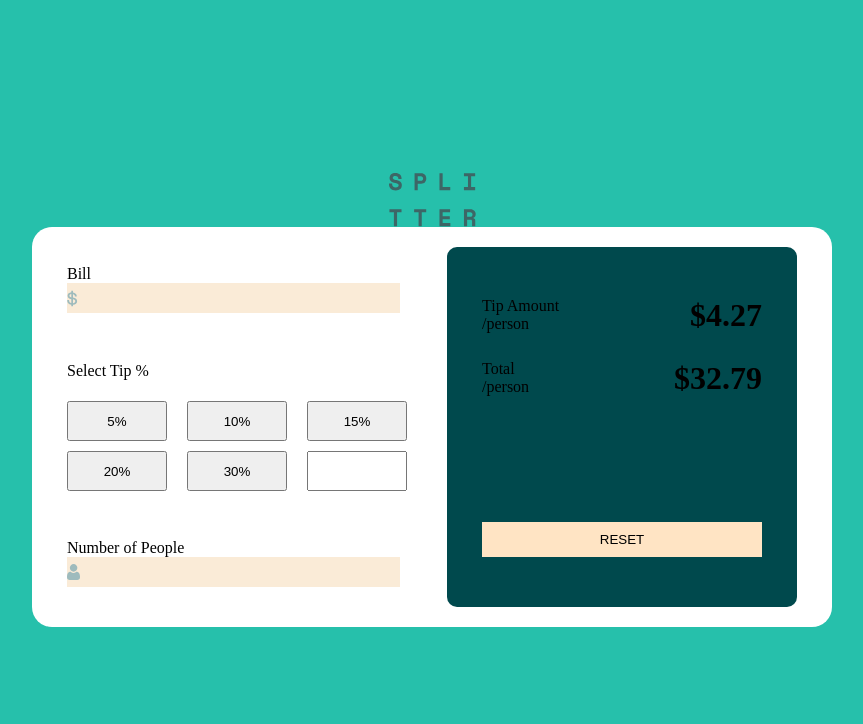
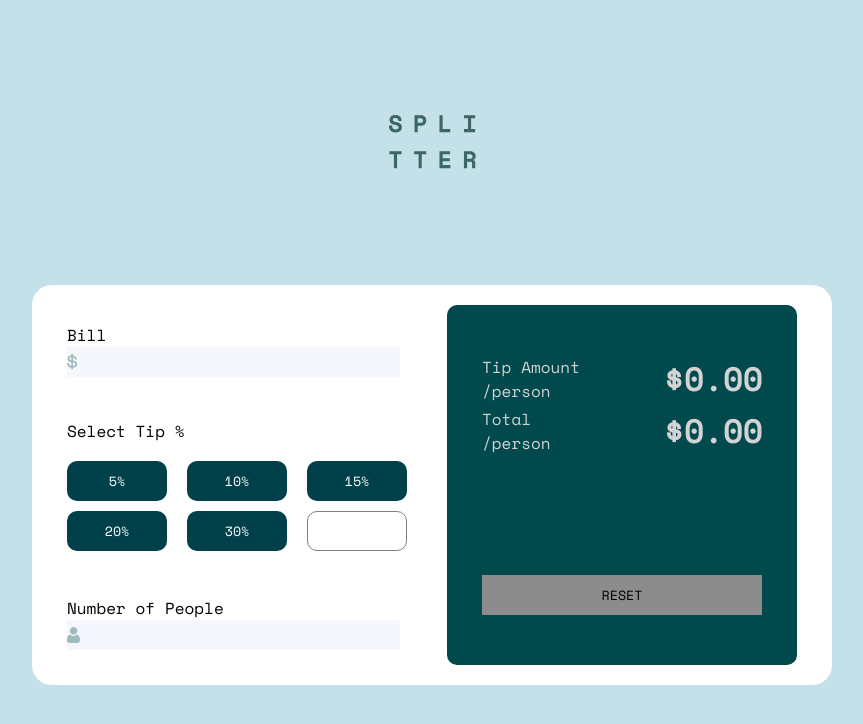
Before and after one commit to lancetoledo/tip-calc-v2, a plain HTML site: page test.html in a window 1280 px wide. Shown: the whole page, without its empty margins (208-1071 px from the left). Drawn offline with nearby package versions, Linux system fonts and the light colour scheme.

Commit message:
Updated CSS

```diff
--- a/script.js
+++ b/script.js
@@ -40,7 +40,7 @@ console.log("YOO")
 
         document.getElementById("tip-per-person").innerText = "$" + tipPerPerson.toFixed(2);
 
-        document.getElementById("total-per-person").innerText = "$" + totalPerPerson;
+        document.getElementById("total-per-person").innerText = "$" + totalPerPerson.toFixed(2);
     }
 
 
@@ -66,3 +66,14 @@ console.log("YOO")
              tipSplit(bill, btns, people);
         })
     })
+
+
+    function reset() {
+        document.getElementById("tip-per-person").innerText = "$0.00"
+
+        document.getElementById("total-per-person").innerText = "$0.00"
+        bill.value = ""
+        people.value = ""
+        custom.value = ""
+
+    }
--- a/style.css
+++ b/style.css
@@ -1,3 +1,5 @@
+@import url('https://fonts.googleapis.com/css2?family=Space+Mono&display=swap');
+
 * {
     margin: 0;
     box-sizing: border-box;
@@ -10,8 +12,9 @@ body {
     flex-direction: column;
     align-items: center;
     justify-content: center;
-    justify-content: space-e;
-    background-color: hsl(172, 67%, 45%);
+    justify-content: space-evenly;
+    background-color: #C4E0E9;
+    font-family: 'Space Mono', monospace;
 }
 
 .container {
@@ -44,7 +47,7 @@ body {
     display: flex;
     align-items: center;
     width: 95%;
-    background-color: antiquewhite;
+    background-color: #F6F7FC;
     height: 30px;
 }
 
@@ -54,6 +57,7 @@ body {
     border: none;
     outline: none;
     text-align: end;
+    font-family: 'Space Mono', monospace;
 }
 
 .tip {
@@ -69,17 +73,28 @@ body {
     display: grid;
     grid-template-columns: 3fr 3fr 3fr;
     grid-column-gap: 10px;
-    grid-row-gap: 10px
+    grid-row-gap: 10px;
 }
 
 .buttons button {
     width: 100px;
     height: 40px;
+    outline: none;
+    border-radius: 10px;
+    border:none;
+    background: #00404B;
+    color: white;
+    font-family: 'Space Mono', monospace;
+    cursor: pointer;
 }
 
 .buttons input {
     width: 100px;
     height: 40px;
+    font-family: 'Space Mono', monospace;
+    border-radius: 10px;
+    border: .5px solid gray ;
+    text-align: center;
 }
 
 /* .row {
@@ -115,6 +130,7 @@ body {
     flex-direction: column;
     align-items: center;
     justify-content: space-between;
+    color: rgb(228, 225, 225);
 }
 
 .totals {
@@ -132,6 +148,7 @@ body {
     display: flex;
     width: 80%;
     justify-content: space-between;
+    color: lightgray
 }
 
 .reset {
@@ -144,9 +161,16 @@ body {
     width: 80%;
     background: none;
     border: none;
-    background-color: bisque;
+    background-color: rgb(140, 140, 140);
     padding: 10px;
+    font-family: 'Space Mono', monospace;
+    cursor: pointer;
 }
+
+input::-webkit-inner-spin-button {
+    -webkit-appearance: none;
+    margin: 0;
+  }
 
 @media (max-width: 480px) {
     body {
--- a/test.html
+++ b/test.html
@@ -17,7 +17,7 @@
                 <p>Bill</p>
                 <div class="input_container">
                     <img src="./images/icon-dollar.svg" alt="">
-                    <input id="bill-input" type="text">
+                    <input id="bill-input" type="number">
                 </div>
 
             </div>
@@ -31,7 +31,7 @@
                     <button class="button">15%</button>
                     <button class="button">20%</button>
                     <button class="button">30%</button>
-                    <input id="custom"type="text">
+                    <input id="custom"type="number">
                 </div>
                 <!-- <div class="row">
                     <button>5%</button>
@@ -44,15 +44,13 @@
                     <button>30%</button>
                     <button>Custom</button>
                 </div> -->
-
-
             </div>
 
             <div class="people">
                 <p>Number of People</p>
                 <div class="input_container">
                     <img src="./images/icon-person.svg" alt="">
-                    <input id= "number-of-people"type="text">
+                    <input id= "number-of-people"type="number">
                 </div>
             </div>
         </div>
@@ -64,7 +62,7 @@
                         <p>/person</p>
                     </div>
 
-                    <h1 id="tip-per-person">$4.27</h1>
+                    <h1 id="tip-per-person">$0.00</h1>
 
                 </div>
                 <div class="amount">
@@ -73,11 +71,11 @@
                         <p>/person</p>
                     </div>
 
-                    <h1 id="total-per-person">$32.79</h1>
+                    <h1 id="total-per-person">$0.00</h1>
                 </div>
             </div>
             <div class="reset">
-                <button>RESET</button>
+                <button onclick="reset()">RESET</button>
             </div>
         </div>
     </div>
```
